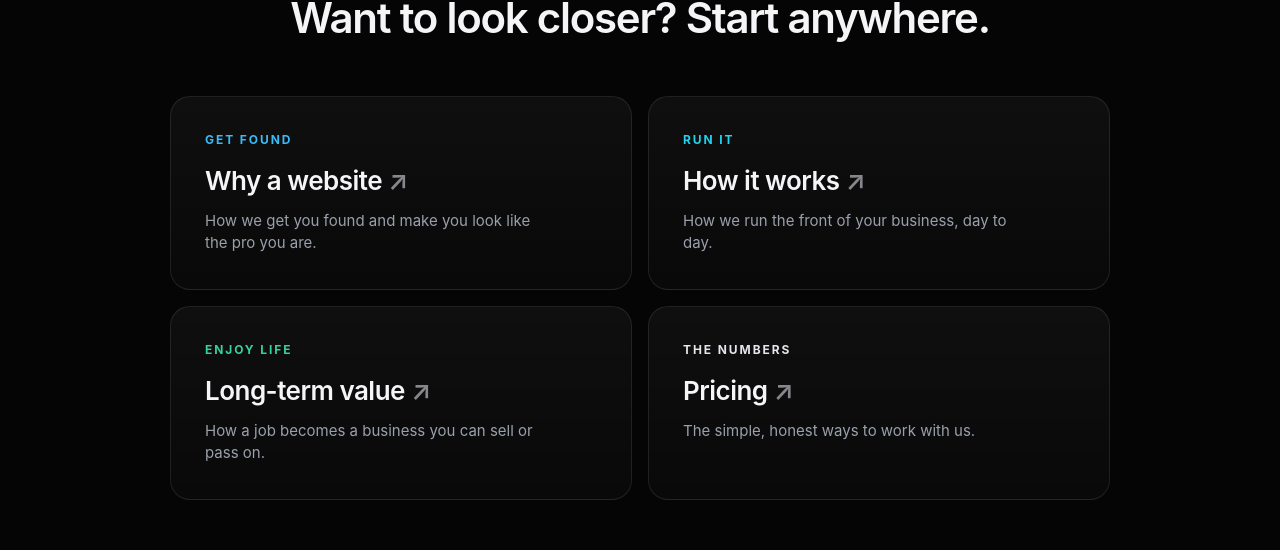
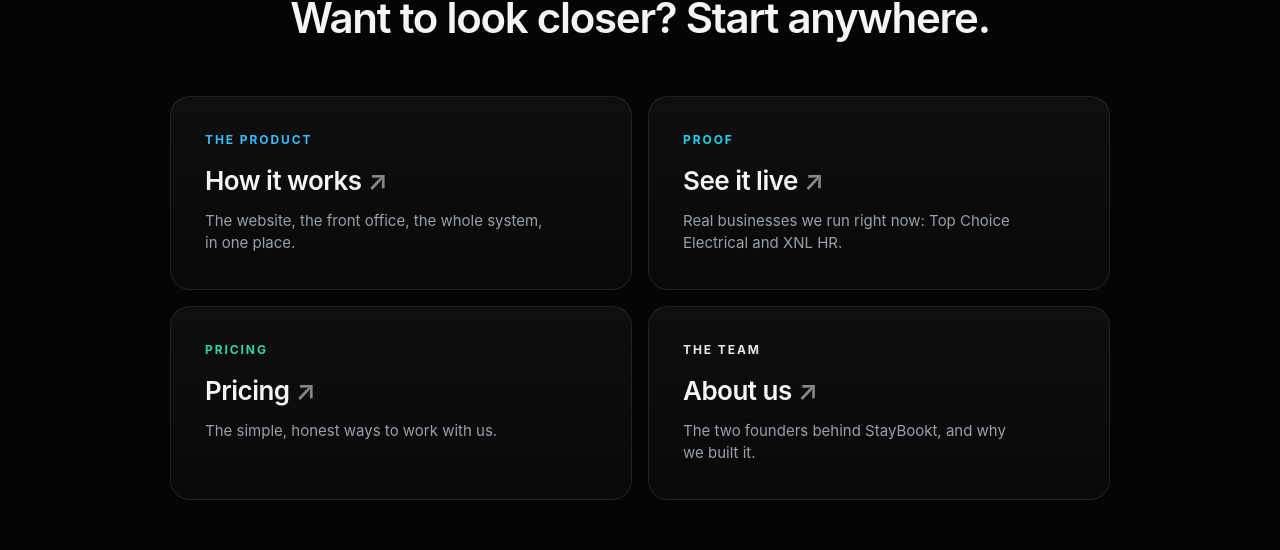
Before and after one commit to staybookt/staybookt-investor, a Next.js app: page / in a window 1280 px wide. Shown: the part 6030-6580 px from the top of the page. Built offline with nearby package versions, Linux system fonts and the light colour scheme; no server answers.

Commit message:
Go-deeper grid: replace the three redundant product-facet doors with four genuinely distinct destinations - How it works (the product), See it live (proof: TCE + XNL), Pricing, About us (founders)

```diff
--- a/app/page.tsx
+++ b/app/page.tsx
@@ -12,10 +12,10 @@ const CLOSER_IMG =
   'https://images.pexels.com/photos/30660768/pexels-photo-30660768.jpeg?auto=compress&cs=tinysrgb&w=2000';
 
 const EXPLORE: { k: string; t: string; d: string; href: string; c: string }[] = [
-  { k: 'GET FOUND', t: 'Why a website', d: 'How we get you found and make you look like the pro you are.', href: '/why-a-website', c: '#38bdf8' },
-  { k: 'RUN IT', t: 'How it works', d: 'How we run the front of your business, day to day.', href: '/how-it-works', c: '#22d3ee' },
-  { k: 'ENJOY LIFE', t: 'Long-term value', d: 'How a job becomes a business you can sell or pass on.', href: '/long-term', c: '#34d399' },
-  { k: 'THE NUMBERS', t: 'Pricing', d: 'The simple, honest ways to work with us.', href: '/pricing', c: '#e5e7eb' },
+  { k: 'THE PRODUCT', t: 'How it works', d: 'The website, the front office, the whole system, in one place.', href: '/how-it-works', c: '#38bdf8' },
+  { k: 'PROOF', t: 'See it live', d: 'Real businesses we run right now: Top Choice Electrical and XNL HR.', href: '/work', c: '#22d3ee' },
+  { k: 'PRICING', t: 'Pricing', d: 'The simple, honest ways to work with us.', href: '/pricing', c: '#34d399' },
+  { k: 'THE TEAM', t: 'About us', d: 'The two founders behind StayBookt, and why we built it.', href: '/founders', c: '#e5e7eb' },
 ];
 
 export const metadata = {
```
